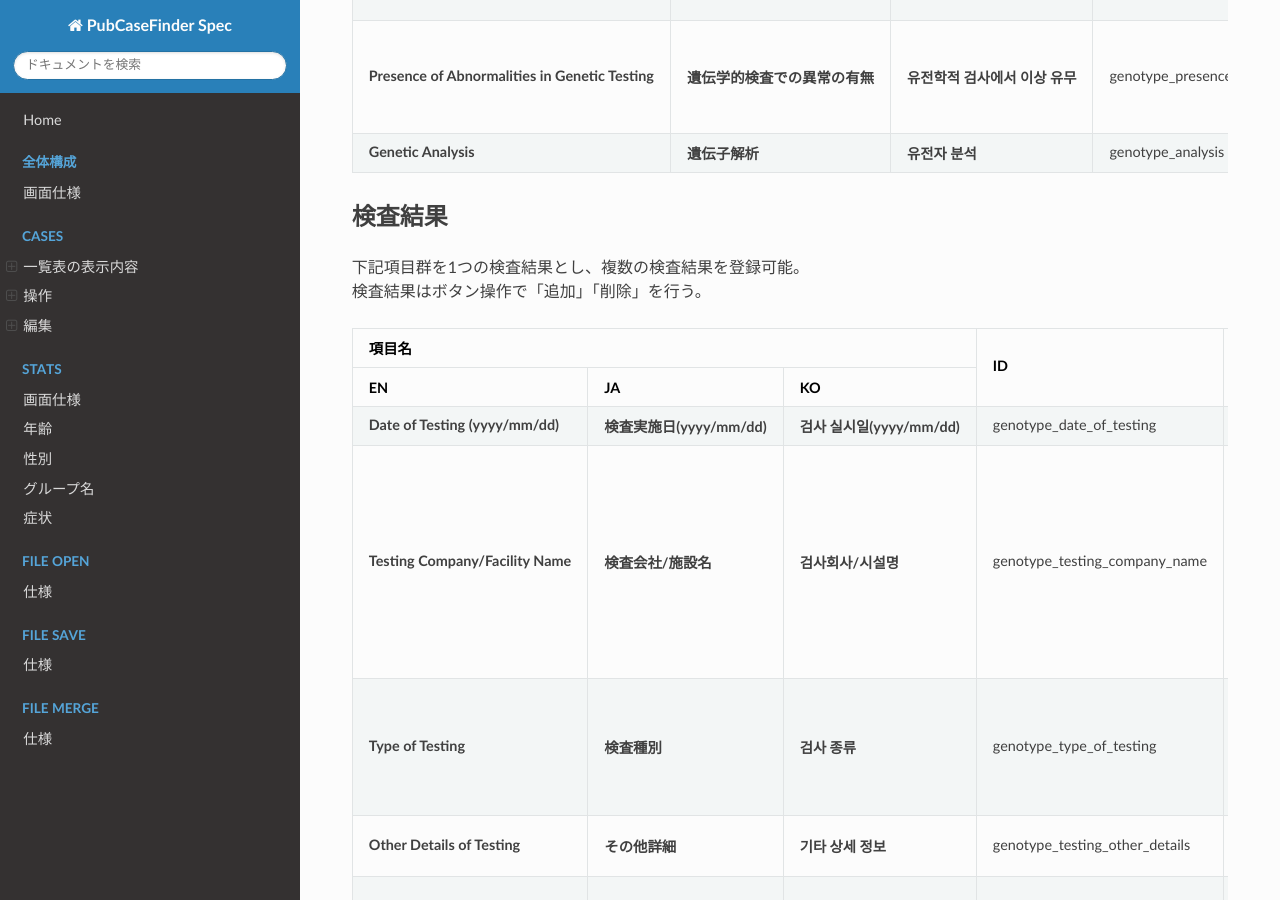
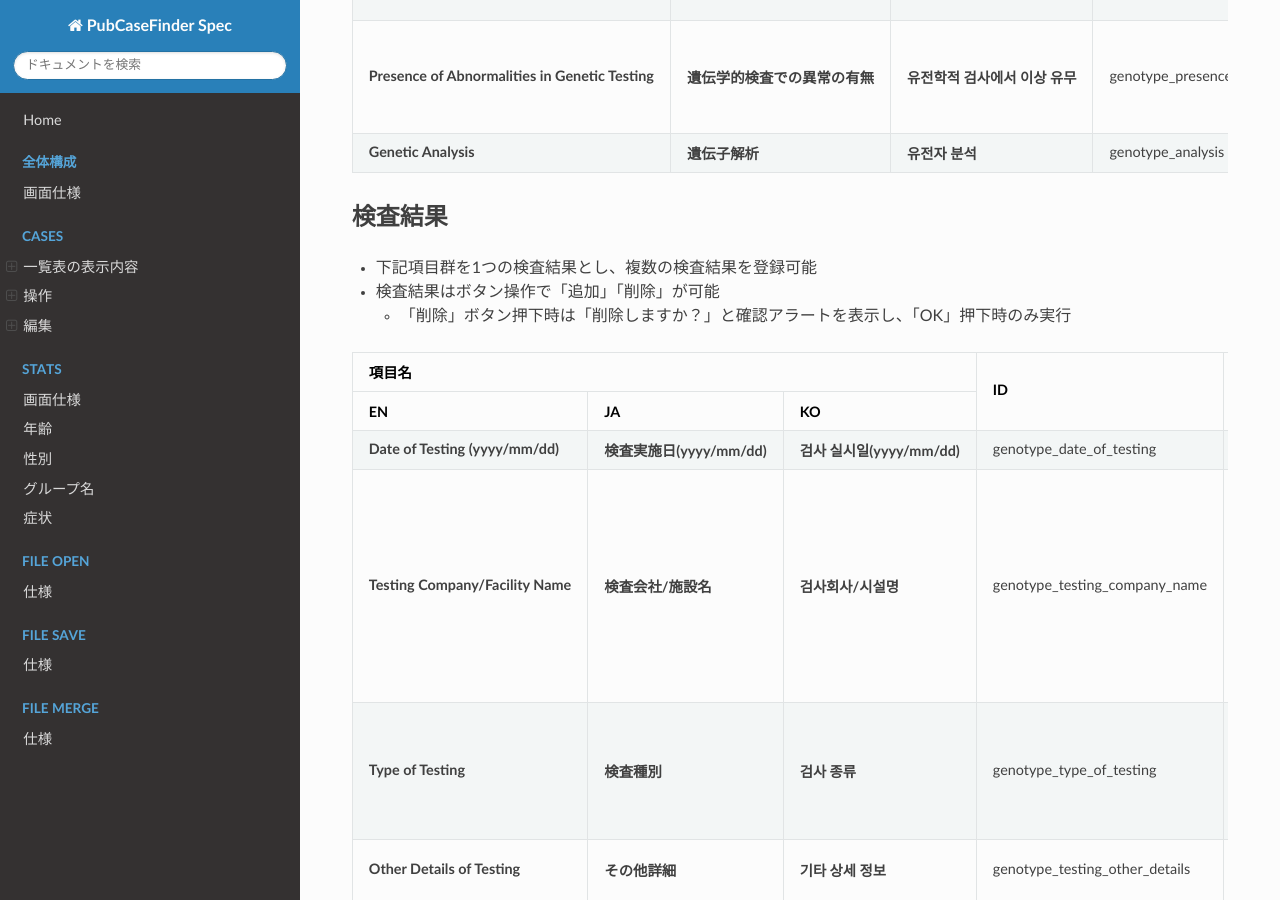
Before and after one commit to PubCaseFinder/pubcasefinder_spec, an MkDocs documentation site: the page built from docs/cases/edit/genotype.md, in a window 1280 px wide and 900 px high, scrolled down 398 px. Built offline with MkDocs 1.6.1, drawn with Linux system fonts in a browser that asks for light colours; nearby versions of some CDN libraries.

Commit message:
fix 検査結果の説明

```diff
--- a/docs/cases/edit/genotype.md
+++ b/docs/cases/edit/genotype.md
@@ -140,8 +140,9 @@
 
 ## 検査結果
 
-下記項目群を1つの検査結果とし、複数の検査結果を登録可能。<br>
-検査結果はボタン操作で「追加」「削除」を行う。
+- 下記項目群を1つの検査結果とし、複数の検査結果を登録可能
+- 検査結果はボタン操作で「追加」「削除」が可能
+    - 「削除」ボタン押下時は「削除しますか？」と確認アラートを表示し、「OK」押下時のみ実行
 
 <table>
   <thead>
```
